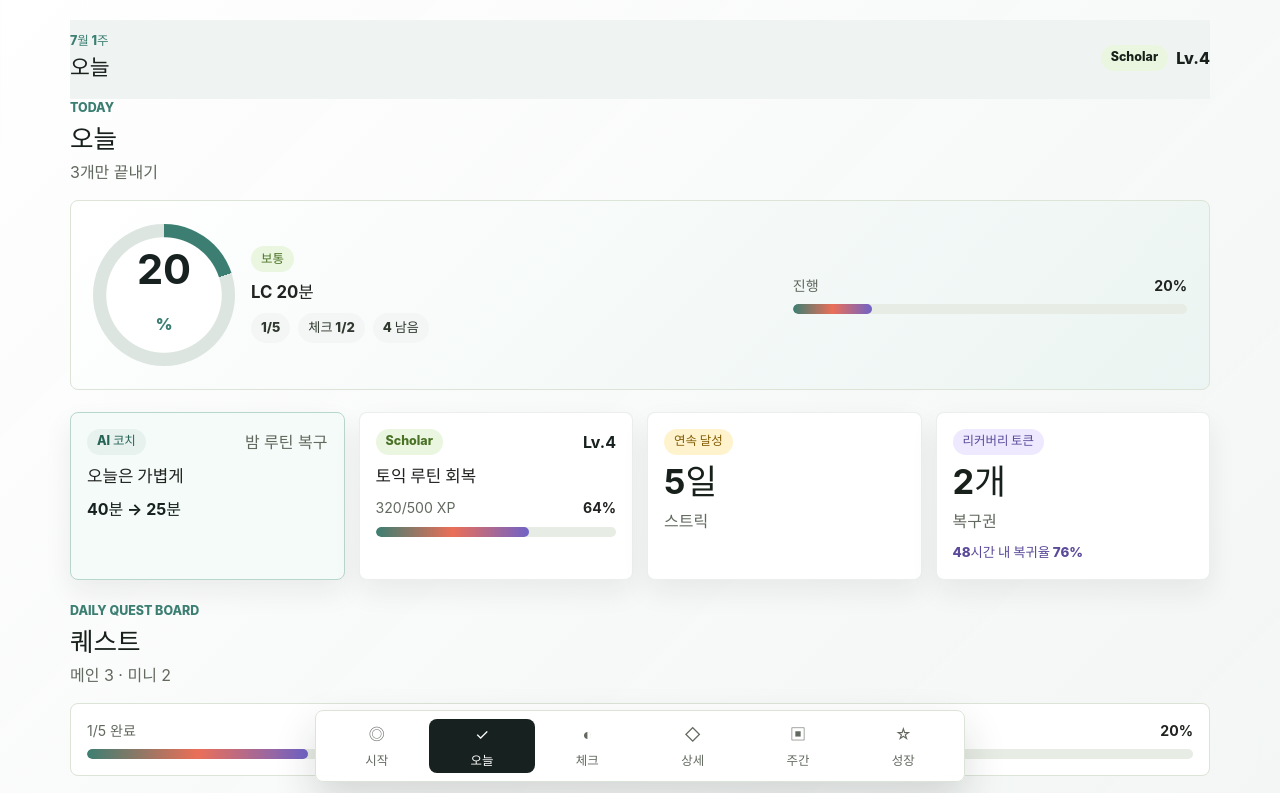
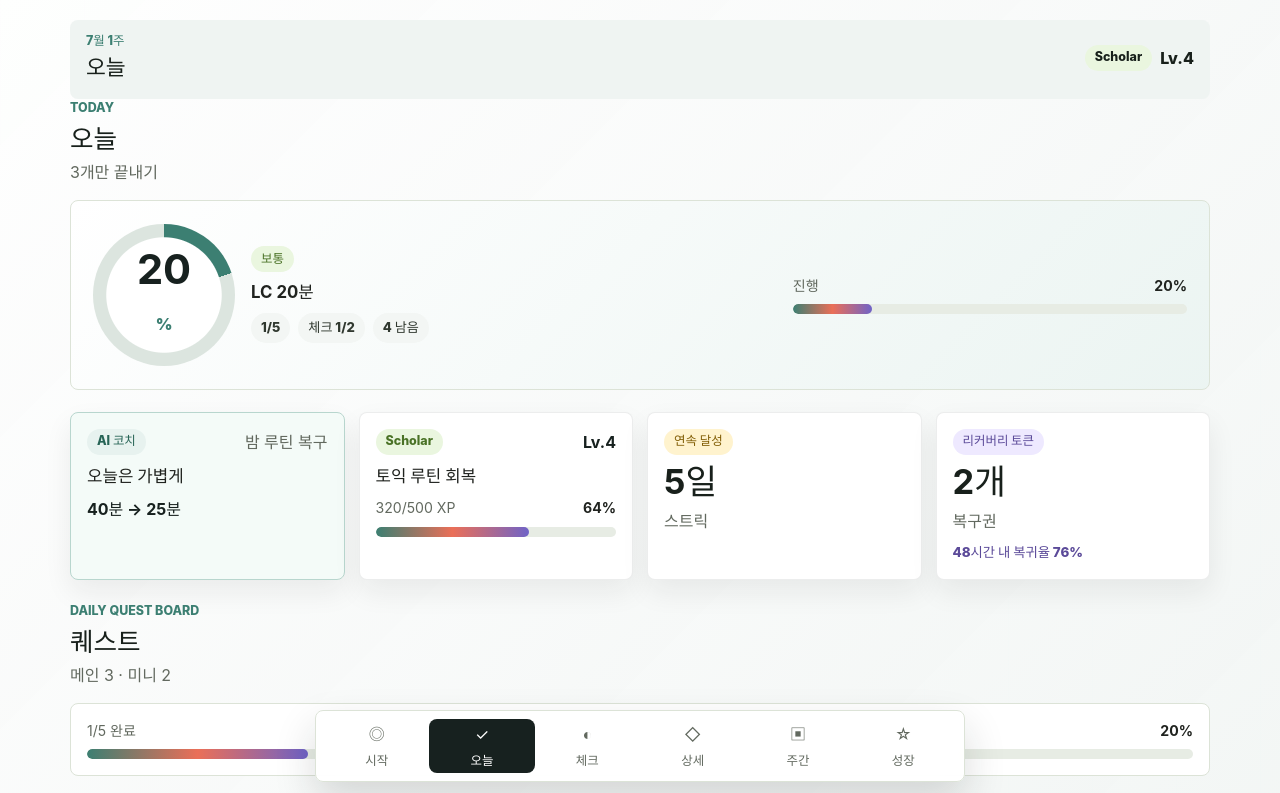
Before and after one commit to jongshh/reminder, a React (Vite) app in the folder reminder_front/: page / in a window 1280 px wide. Shown: the top 793 px of the page. Built offline with nearby package versions, Linux system fonts and the light colour scheme.

Commit message:
Apply Header Round
QoL

```diff
--- a/reminder_front/src/App.css
+++ b/reminder_front/src/App.css
@@ -81,9 +81,20 @@ small {
   align-items: center;
   justify-content: space-between;
   gap: 16px;
-  padding: 12px 0 16px;
+  width: 100%;
+  min-width: 0;
+  border-radius: 8px;
+  padding: 12px 16px 16px;
   background: rgba(238, 243, 241, 0.92);
   backdrop-filter: blur(18px);
+}
+
+.app-header__title {
+  min-width: 0;
+}
+
+.app-header__title h1 {
+  overflow-wrap: anywhere;
 }
 
 .app-header__eyebrow,
@@ -97,6 +108,7 @@ small {
 
 .app-header__profile {
   display: flex;
+  flex-shrink: 0;
   align-items: center;
   gap: 8px;
   white-space: nowrap;
--- a/reminder_front/src/components/layout/Header.jsx
+++ b/reminder_front/src/components/layout/Header.jsx
@@ -4,7 +4,7 @@ import Tag from "../ui/Tag";
 function Header({ currentLabel }) {
   return (
     <header className="app-header">
-      <div>
+      <div className="app-header__title">
         <p className="app-header__eyebrow">{todayStatus.dateLabel}</p>
         <h1>{currentLabel}</h1>
       </div>
```
